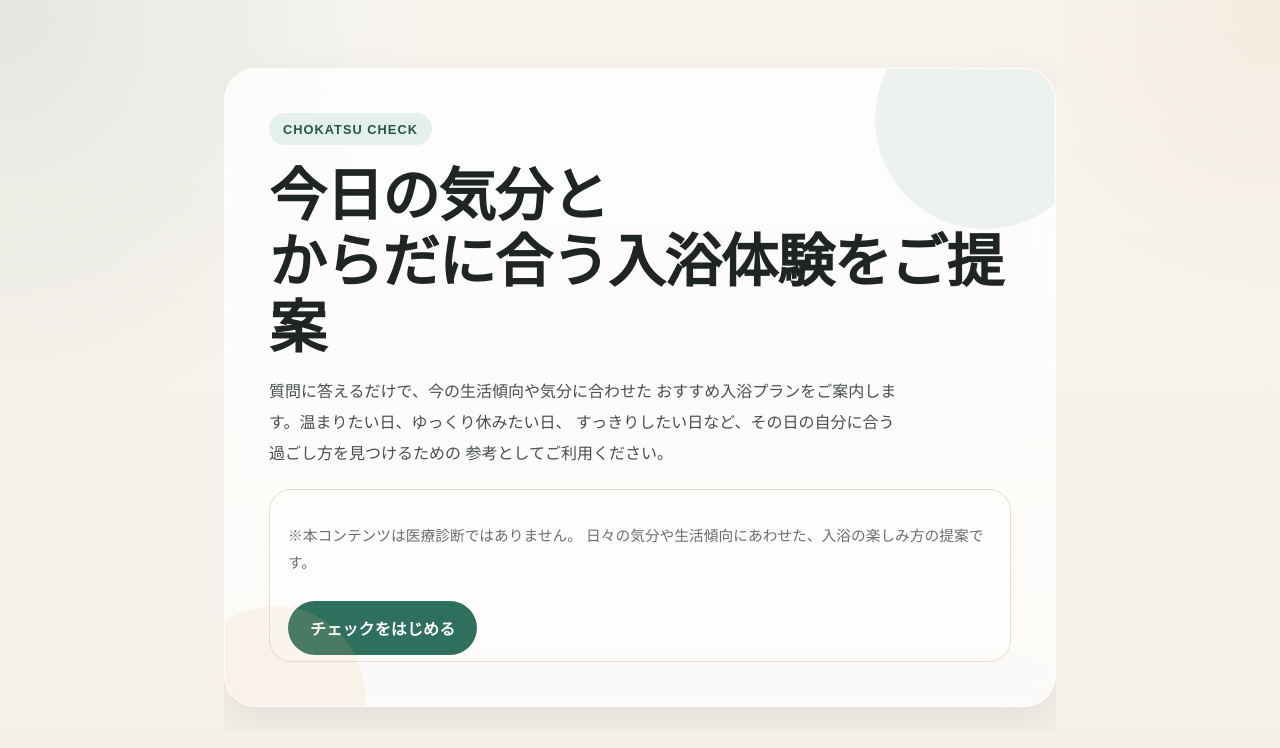
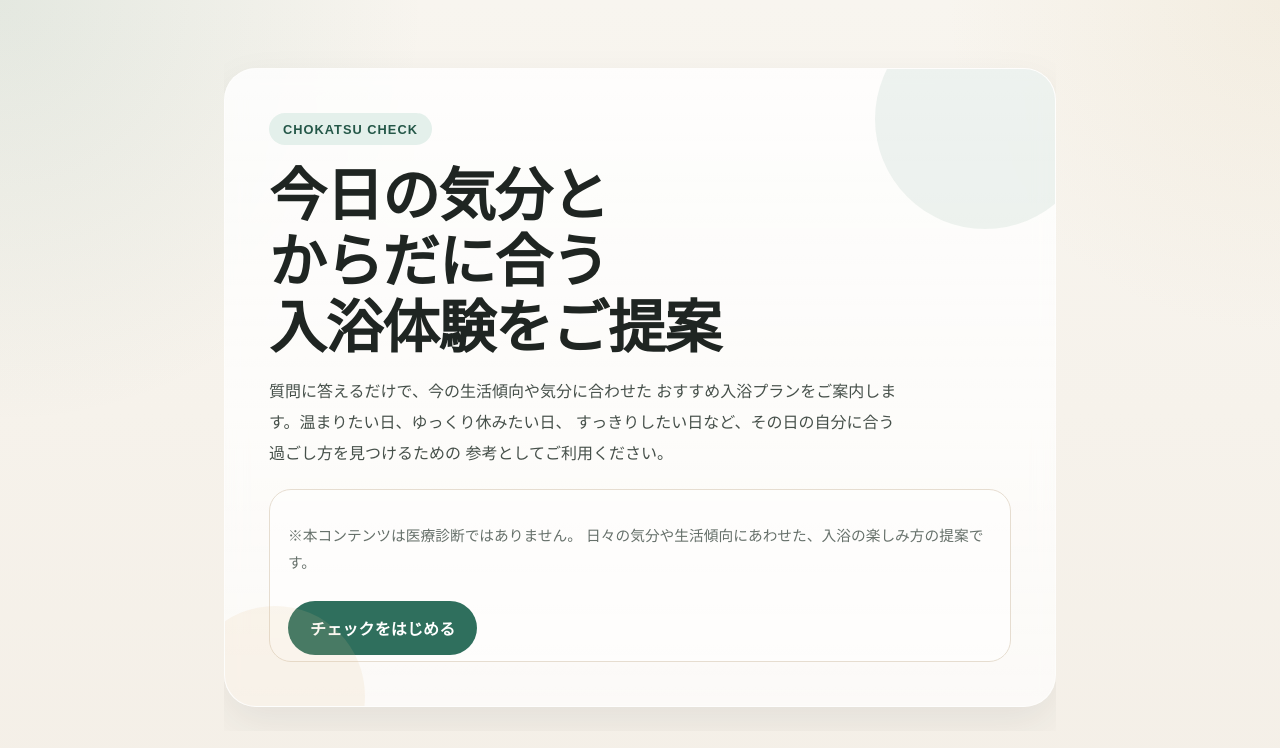
Before and after one commit to mezonetkikaku-maker/chokatsu-check, a Next.js app: page / in a window 1280 px wide. Shown: the top 748 px of the page. Built offline with nearby package versions, Linux system fonts and the light colour scheme.

Commit message:
Update page.tsx

```diff
--- a/app/page.tsx
+++ b/app/page.tsx
@@ -9,7 +9,7 @@ export default function HomePage() {
           <h1 className="title">
             今日の気分と
             <br />
-            からだに合う入浴体験をご提案
+            からだに合う<br />入浴体験をご提案
           </h1>
           <p className="lead">
             質問に答えるだけで、今の生活傾向や気分に合わせた
```
